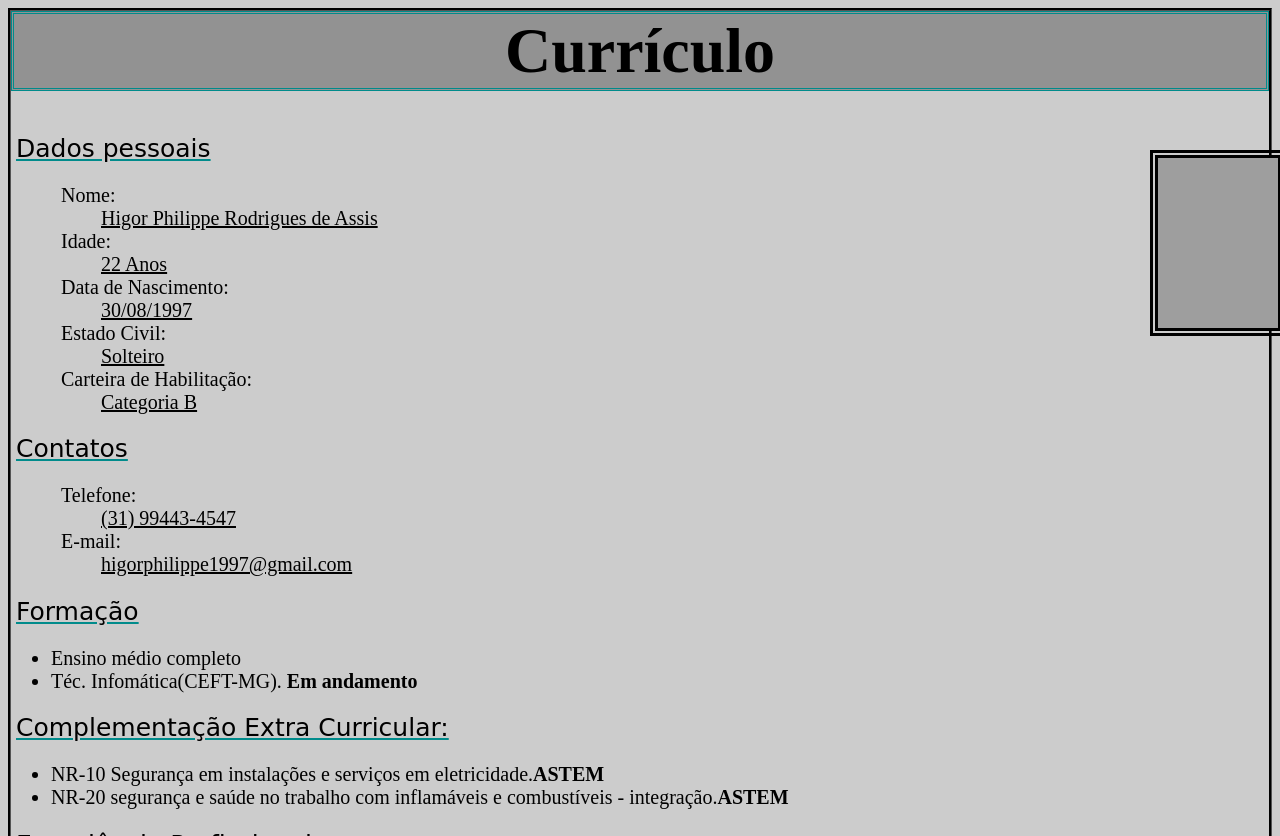
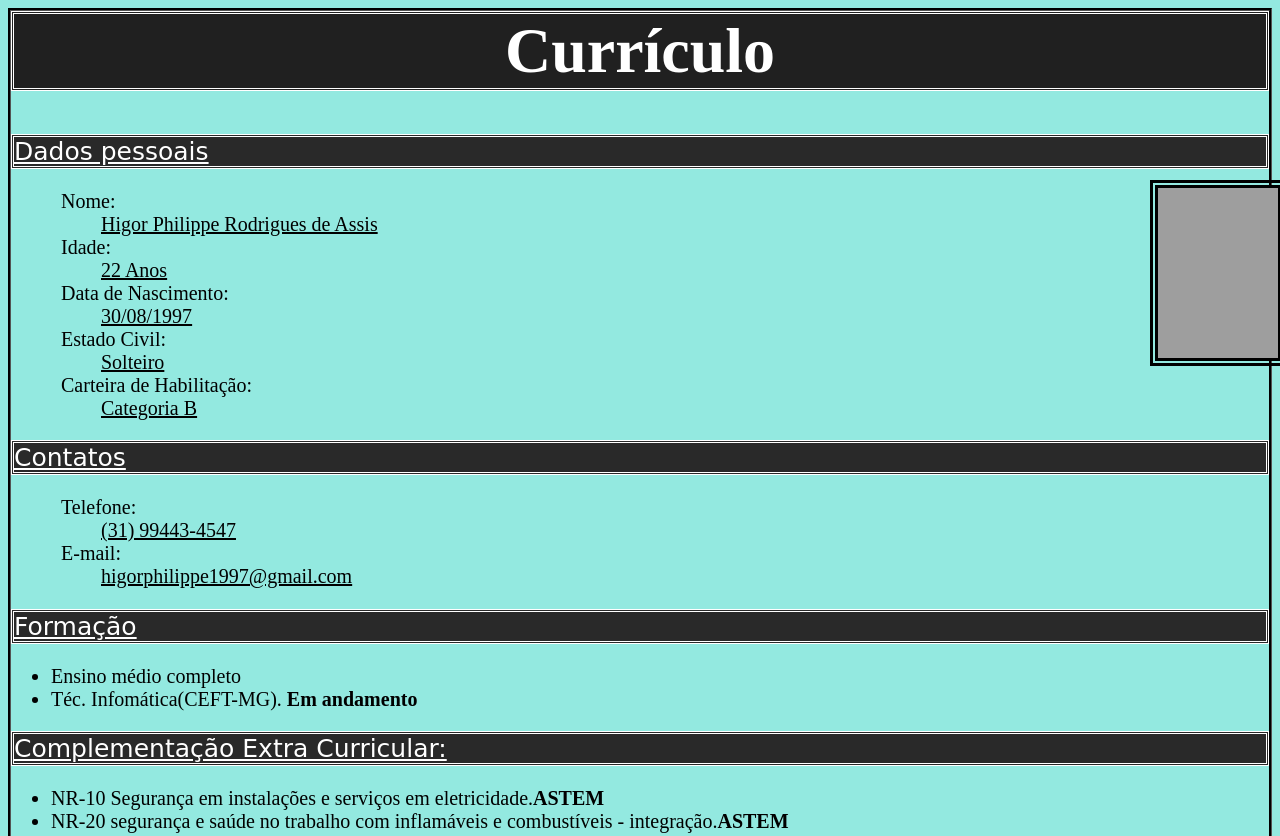
Before and after one commit to higor25-cyber/Curriculo, a plain HTML site: page index.html in a window 1280 px wide. Shown: the top 836 px of the page. Drawn offline with Linux system fonts and the light colour scheme; grey boxes are pictures that could not be loaded.

Commit message:
mudançinhas

```diff
--- a/estilo.css
+++ b/estilo.css
@@ -1,23 +1,28 @@
 h2{
-color :black;
+color :white;
 border: solid currentColor darkgray;
 left: 200px;
 right: 200px;
 font: normal 25px 'Cookie', cursive;
 text-decoration: underline;
-text-decoration-color: darkcyan;
+text-decoration-color: white;
 position: relative;
-left: 5px;
+left: 0px;
+background-color: rgb(41, 41, 41);
+border: double ;
+border-color: white ;
 }
  h1{
+    color: white;
     font-size: 4em;
-    background-color:rgb(146, 146, 146);
-    border-color:darkcyan;
+    background-color:rgb(32, 32, 32);
+    border-color:white;
     border-style: double;
     text-align: center;
+
    }
    body{
-      background-color:rgb(204, 204, 204);
+      background-color:rgb(147, 233, 224);
       border-color: black;
       border-style: groove;
    }
@@ -31,7 +36,7 @@ left: 5px;
    img{
       position:absolute;
       left: 1150px;
-      top: 150px;
+      top: 180px;
       border: double 8px;
    }
    dl{
```
